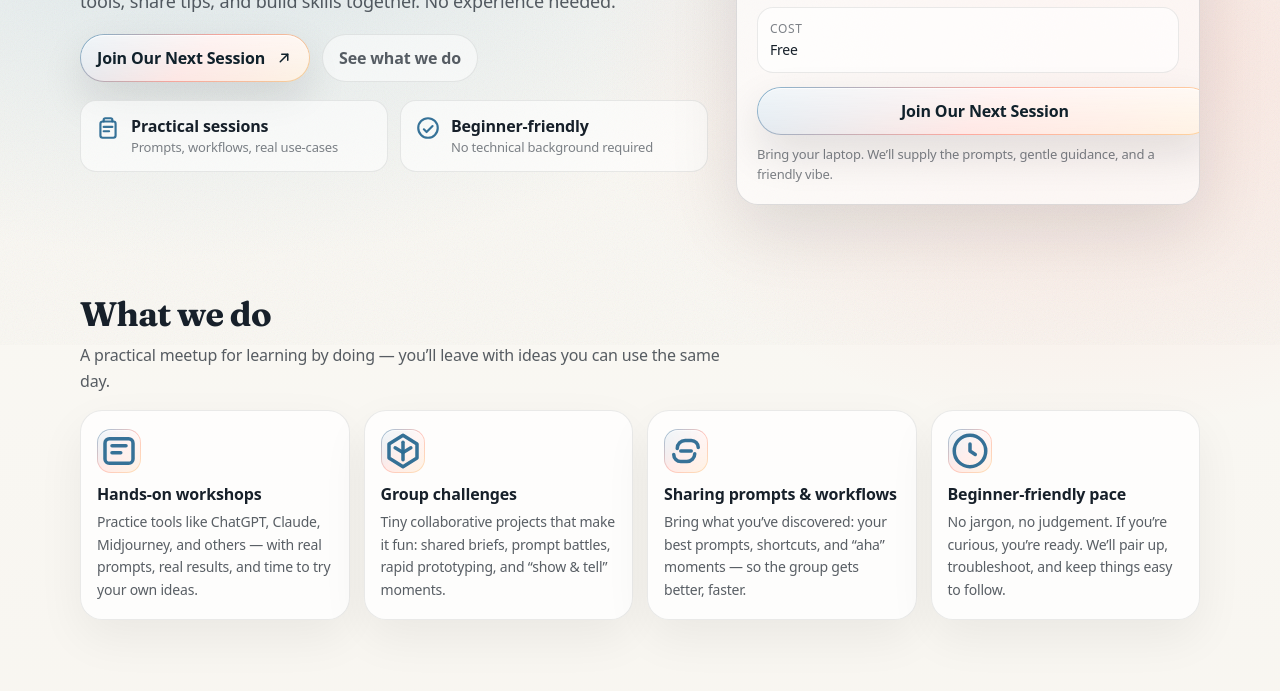
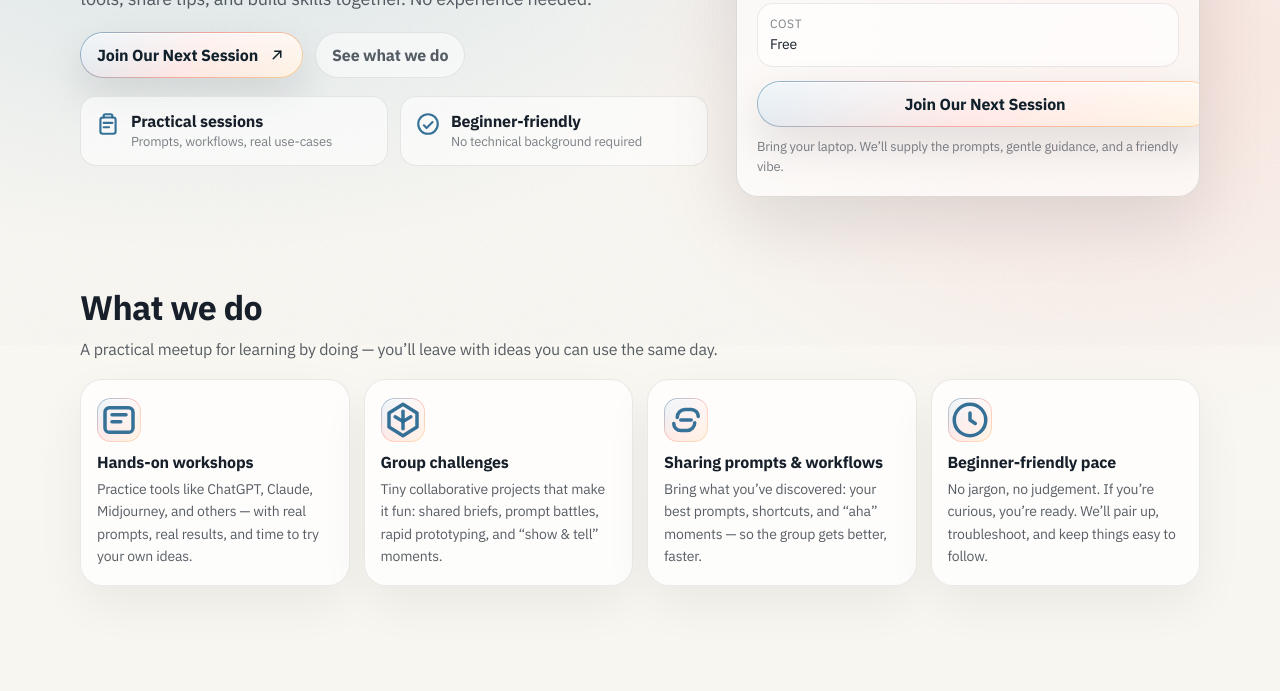
Before and after one commit to Rukomoynikov/aipracticing, an Astro site in the folder site/: page / in a window 1280 px wide. Shown: the part 455-1146 px from the top of the page. Built offline with nearby package versions, Linux system fonts and the light colour scheme; Astro itself is replaced by a stand-in of ours.

Commit message:
Change font to IBM Plex Sans

```diff
--- a/site/src/components/Welcome.astro
+++ b/site/src/components/Welcome.astro
@@ -53,7 +53,7 @@
 	}
 
 	#container {
-		font-family: Inter, Roboto, 'Helvetica Neue', 'Arial Nova', 'Nimbus Sans', Arial, sans-serif;
+		font-family: 'IBM Plex Sans', ui-sans-serif, system-ui, -apple-system, 'Segoe UI', sans-serif;
 		height: 100%;
 	}
 
--- a/site/src/layouts/Layout.astro
+++ b/site/src/layouts/Layout.astro
@@ -15,7 +15,7 @@
 		<link rel="preconnect" href="https://fonts.googleapis.com" />
 		<link rel="preconnect" href="https://fonts.gstatic.com" crossorigin />
 		<link
-			href="https://fonts.googleapis.com/css2?family=Fraunces:opsz,wght@9..144,600;9..144,700&family=Lexend:wght@350;450;550;650&display=swap"
+			href="https://fonts.googleapis.com/css2?family=IBM+Plex+Sans:wght@300;400;500;600;700&display=swap"
 			rel="stylesheet"
 		/>
 	</head>
@@ -49,8 +49,8 @@
 		--max: 1120px;
 		--pad: clamp(16px, 4vw, 28px);
 
-		--font-body: 'Lexend', ui-sans-serif, system-ui, -apple-system, 'Segoe UI', sans-serif;
-		--font-display: 'Fraunces', ui-serif, Georgia, serif;
+		--font-body: 'IBM Plex Sans', ui-sans-serif, system-ui, -apple-system, 'Segoe UI', sans-serif;
+		--font-display: 'IBM Plex Sans', ui-sans-serif, system-ui, -apple-system, 'Segoe UI', sans-serif;
 
 		color-scheme: light;
 	}
```
